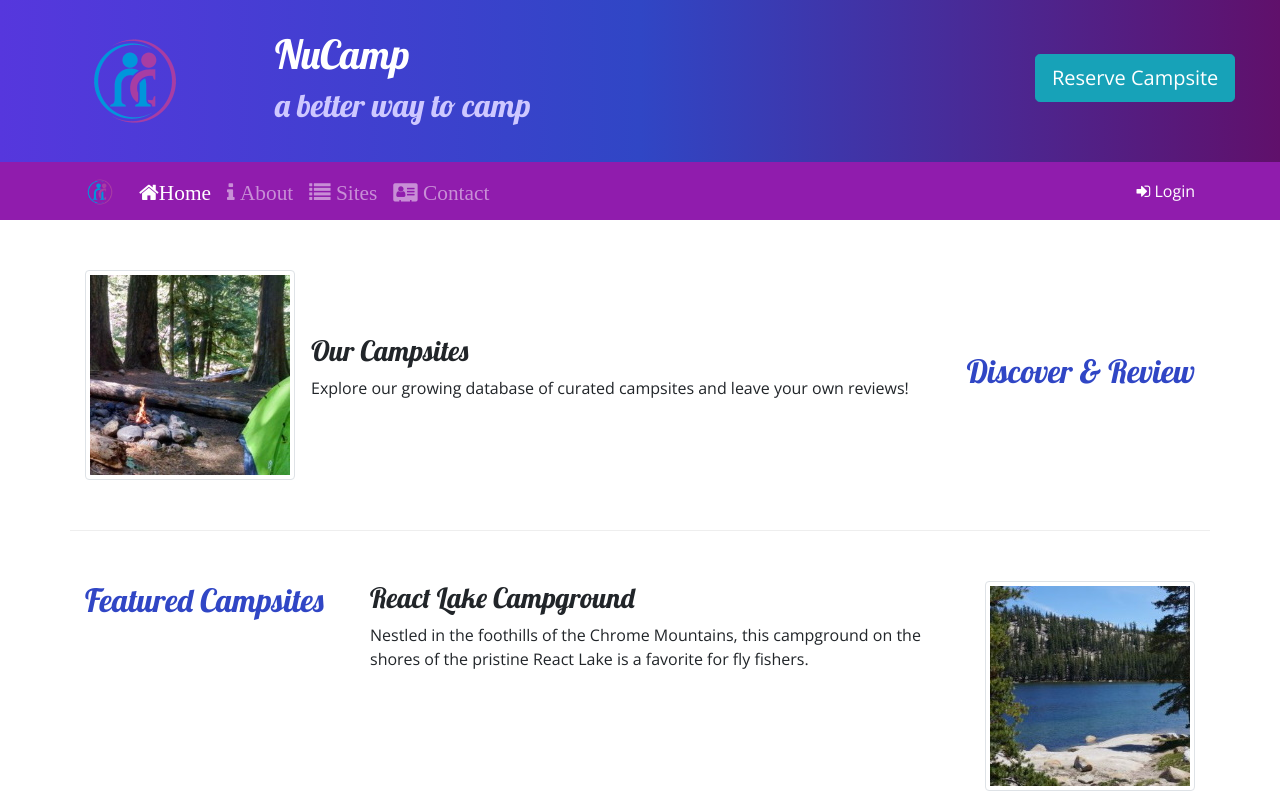
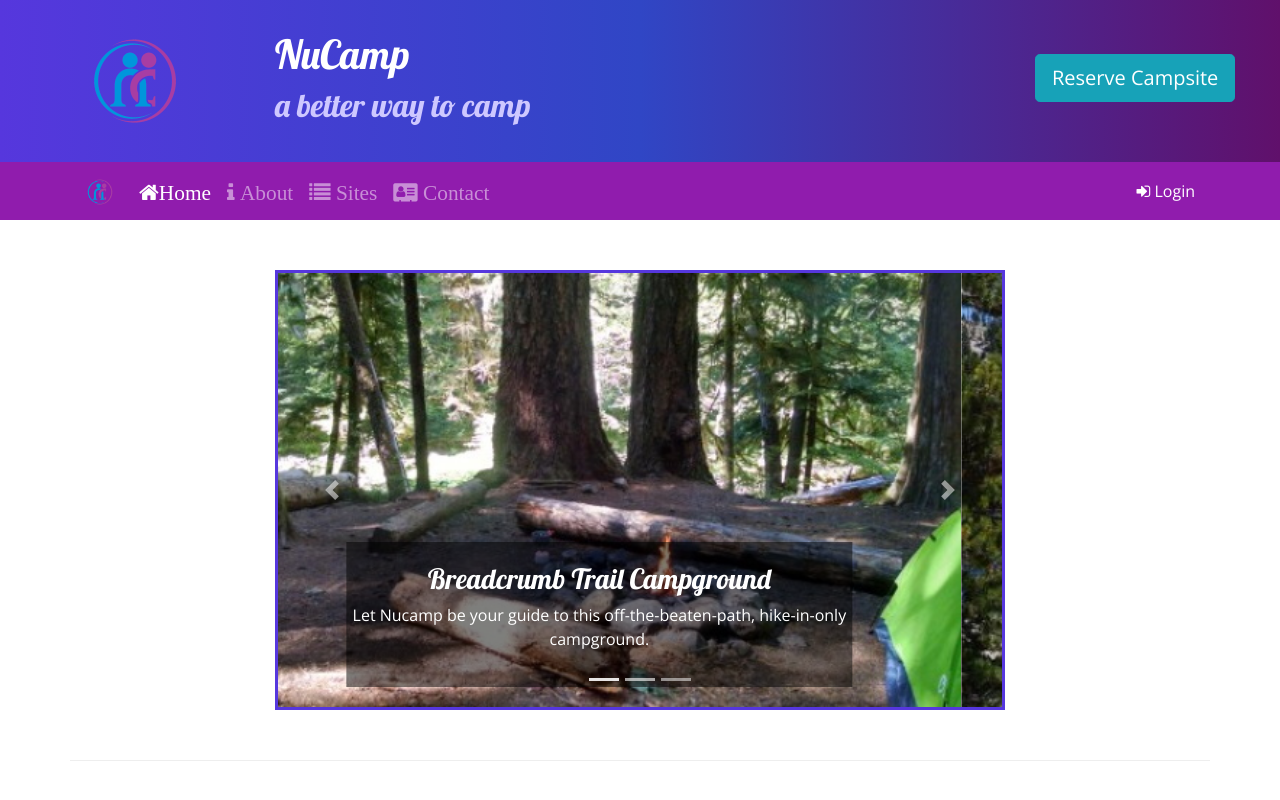
Before and after one commit to Emad-84/Campsite-bootstrap, a website: page index.html in a window 1280 px wide. Shown: the top 800 px of the page. Drawn offline with nearby package versions, Linux system fonts and the light colour scheme.

Commit message:
added carousel

```diff
--- a/css/styles.css
+++ b/css/styles.css
@@ -43,3 +43,11 @@ header h2 {
     border-top: none;
     padding: 10px;
 }
+
+.carousel-caption {
+    background-color: rgba(0, 0, 0, 0.5);
+}
+
+.carousel {
+    border: solid #5637DD;
+}
--- a/index.html
+++ b/index.html
@@ -99,6 +99,49 @@
     </div>
 
     <div class="container">
+        <div class="row row-content">
+            <div class="col-md-8 mx-auto">
+                <div class="carousel slide" id="homeCarousel" data-ride="carousel">
+                    <ol class="carousel-indicators">
+                        <li data-target="#homeCarousel" data-slide-to="0" class="active"> </li>
+                        <li data-target="#homeCarousel" data-slide-to="1"> </li>
+                        <li data-target="#homeCarousel" data-slide-to="2"> </li>
+                    </ol>
+                    <div class="carousel-inner">
+                        <div class="carousel-item active">
+                            <img class="d-block w-100" src="img/breadcrumb-trail.jpg" alt="Breadcrumb Trail Campground">
+                            <div class="carousel-caption">
+                                <h3>Breadcrumb Trail Campground</h3>
+                                <p class="d-none d-sm-block">Let Nucamp be your guide to this off-the-beaten-path, hike-in-only campground.</p>
+                            </div>
+                        </div>
+                        <div class="carousel-item">
+                            <img class="d-block w-100" src="img/react-lake.jpg" alt="React Lake Campground">
+                            <div class="carousel-caption">
+                                <h3>React Lake Campground</h3>
+                                <p class="d-none d-sm-block">Nestled in the foothills of the Chrome Mountains, this campground on the shores of the pristine React Lake is a favorite for fly fishers</p>
+                                </div>
+                        </div>
+                        <div class="carousel-item">
+                            <img class="d-block w-100" src="img/chrome-river.jpg" alt="Chrome River Campground">
+                            <div class="carousel-caption">
+                                <h3>Chrome River Campground</h3>
+                                <p class="d-none d-sm-block">Spend a few sunny days and starry nights beneath a canopy of old-growth firs at this enchanting spot by the Chrome River.</p>
+                            </div>
+                        </div>
+                    </div>
+                    <a class="carousel-control-prev" href="#homeCarousel" role="button" data-slide="prev">
+                        <i class="carousel-control-prev-icon"> </i>
+                        <i class="sr-only">Previous</i>
+                    </a>
+                    <a class="carousel-control-next" href="#homeCarousel" role="button" data-slide="next">
+                        <i class="carousel-control-next-icon"> </i>
+                        <i class="sr-only">next</i>
+
+                    </a>
+                </div>
+            </div>
+        </div>
 
         <div class="row row-content
         align-items-center">
```
